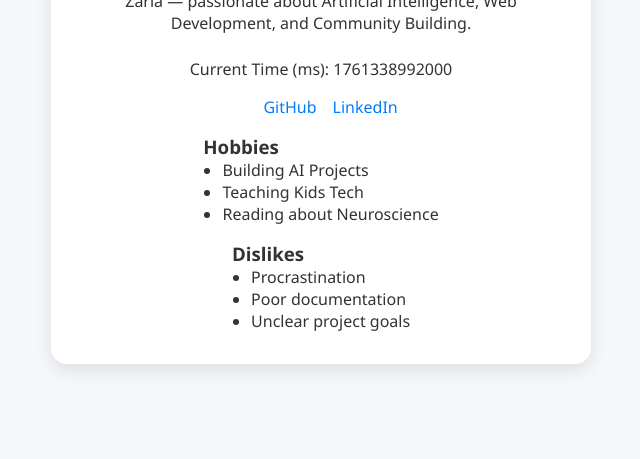
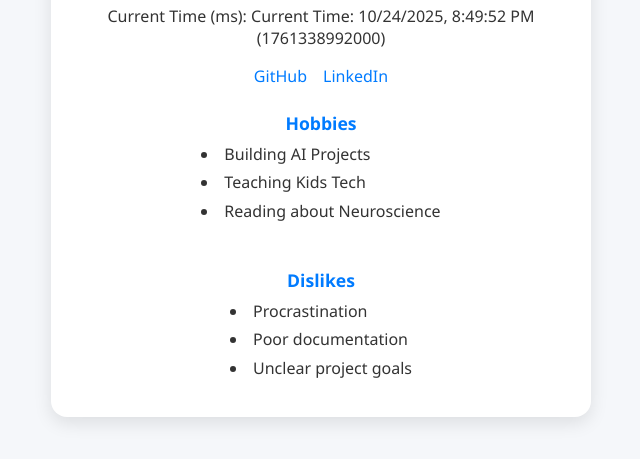
Before and after one commit to khadijakhalid8033/stage0-frontend-profile-card, a plain HTML site: page index.html in a window 1280 px wide. Shown: the part 341-800 px from the top of the page, without its empty margins (289-929 px from the left). Drawn offline with Linux system fonts and the light colour scheme.

Commit message:
updated files

```diff
--- a/script.js
+++ b/script.js
@@ -1,8 +1,19 @@
+// function updateTime() {
+//   const timeElement = document.getElementById("time");
+//   timeElement.textContent =Time.now();
+// }
+
+// updateTime();
+
+// setInterval(updateTime, 1000);
+
 function updateTime() {
   const timeElement = document.getElementById("time");
-  timeElement.textContent = Date.now();
+  const now = new Date();
+  const readable = now.toLocaleString();
+  const ms = now.getTime();
+  timeElement.textContent = `Current Time: ${readable} (${ms})`;
 }
 
 updateTime();
-
 setInterval(updateTime, 1000);
--- a/style.css
+++ b/style.css
@@ -65,14 +65,36 @@ nav a:focus {
   text-decoration: underline;
   outline: none;
 }
+section {
+  margin-top: 1.5rem;
+  text-align: center;
+}
 
-section {
-  margin-top: 1rem;
+section h3 {
+  margin-bottom: 0.5rem;
+  color: #007bff;
+  font-size: 1.1rem;
+  font-weight: 600;
+}
+
+section ul {
+  list-style-type: disc;
+  list-style-position: inside;
+  padding-left: 0;
+  margin: 0 auto;
+  display: inline-block;
   text-align: left;
 }
 
-ul {
-  padding-left: 1.2rem;
+section li {
+  margin-bottom: 0.4rem;
+  padding-left: 0;
+}
+
+section + section {
+  margin-top: 1.5rem;
+  /* border-top: 1px solid #e0e0e0; */
+  padding-top: 1rem;
 }
 
 @media (min-width: 768px) {
```
